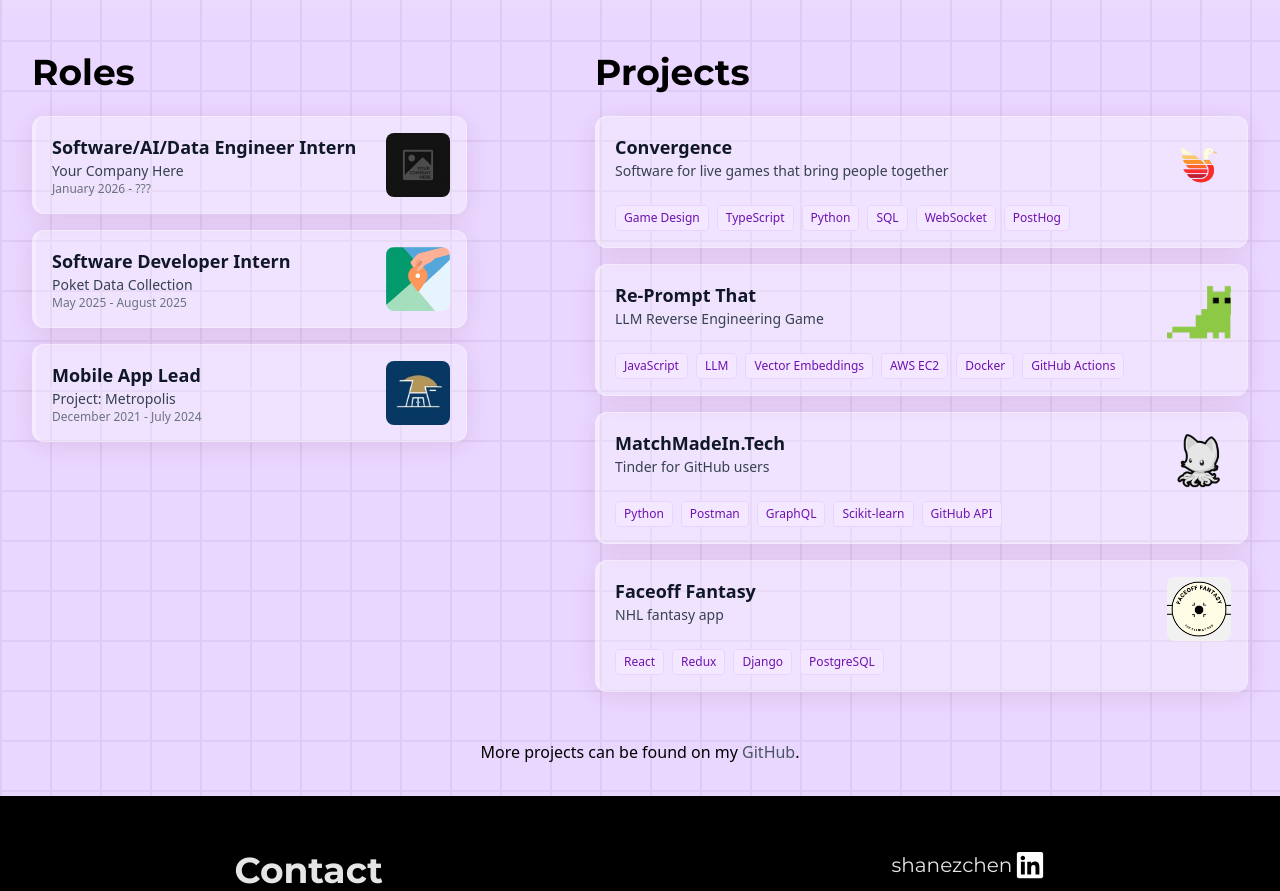
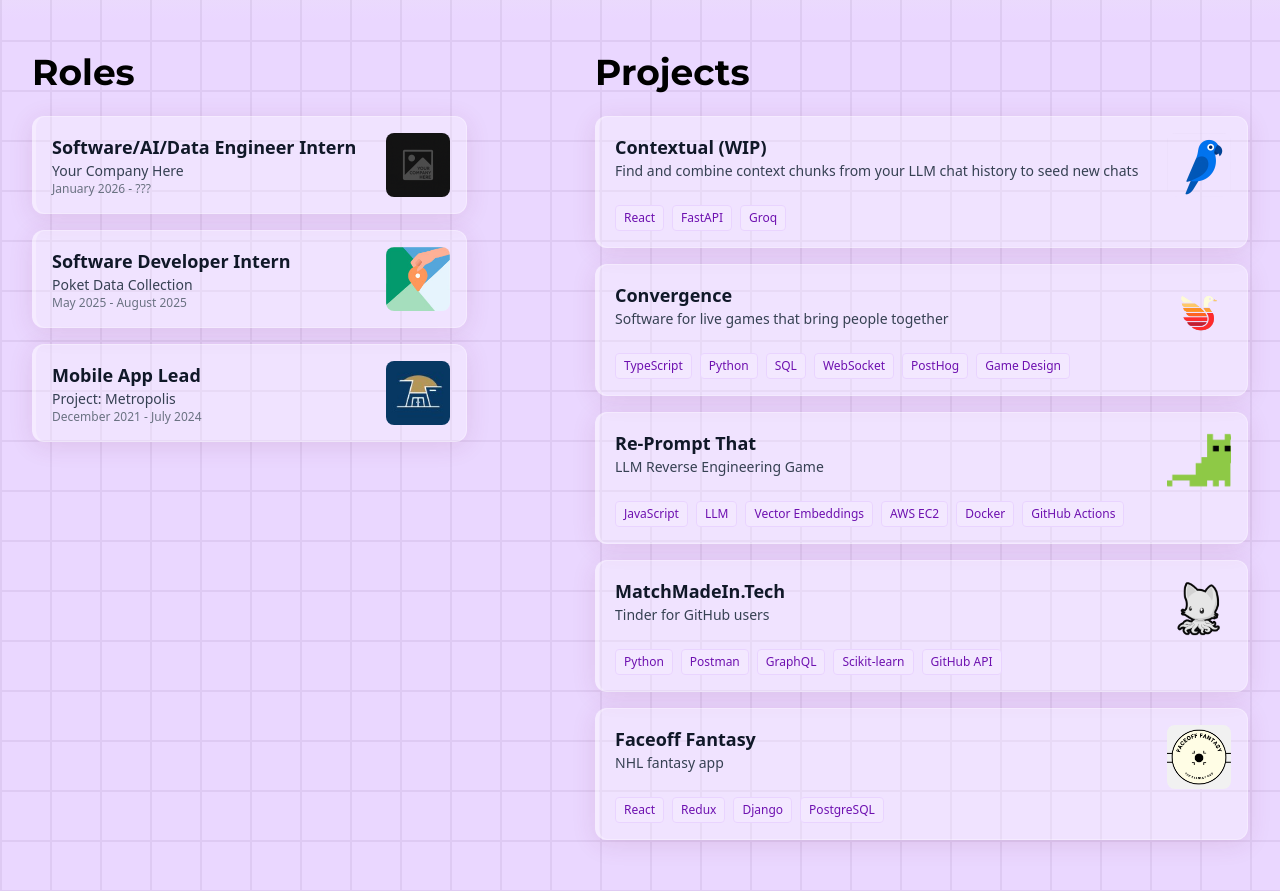
Before and after one commit to mars-flat/shanechen, a Next.js app: page / in a window 1280 px wide. Shown: the part 860-1751 px from the top of the page. Built offline with nearby package versions, Linux system fonts and the light colour scheme.

Commit message:
updates to resume

```diff
--- a/app/data/projects.json
+++ b/app/data/projects.json
@@ -1,11 +1,18 @@
 {
   "projects": [
+    {
+      "title": "Contextual (WIP)",
+      "description": "Find and combine context chunks from your LLM chat history to seed new chats",
+      "link": "https://devpost.com/software/contextual-lpqw4m",
+      "image": "contextual.png",
+      "skills": ["React", "FastAPI", "Groq"]
+    },
     {
       "title": "Convergence",
       "description": "Software for live games that bring people together",
       "link": "https://convergencegame.ca",
       "image": "convergence.png",
-      "skills": ["Game Design", "TypeScript", "Python", "SQL", "WebSocket", "PostHog"]
+      "skills": ["TypeScript", "Python", "SQL", "WebSocket", "PostHog", "Game Design"]
     },
     {
       "title": "Re-Prompt That",
--- a/app/layout.tsx
+++ b/app/layout.tsx
@@ -4,7 +4,7 @@ import "./globals.css";
 import ParallaxClientProvider from "./components/ParallaxClientProvider";
 
 export const metadata: Metadata = {
-  title: "Shane Chen's Website",
+  title: "Shane Chen",
   icons: "/images/favicon.png",
   description: "I'm a computer science student at the University of Waterloo, class of 2029. I'm currently looking for summer 2025 internships. Let's have a chat!",
 };
```
Also changed, not shown: public/contextual.png (added), 1 other file (tests, documents, lock files or other folders).
